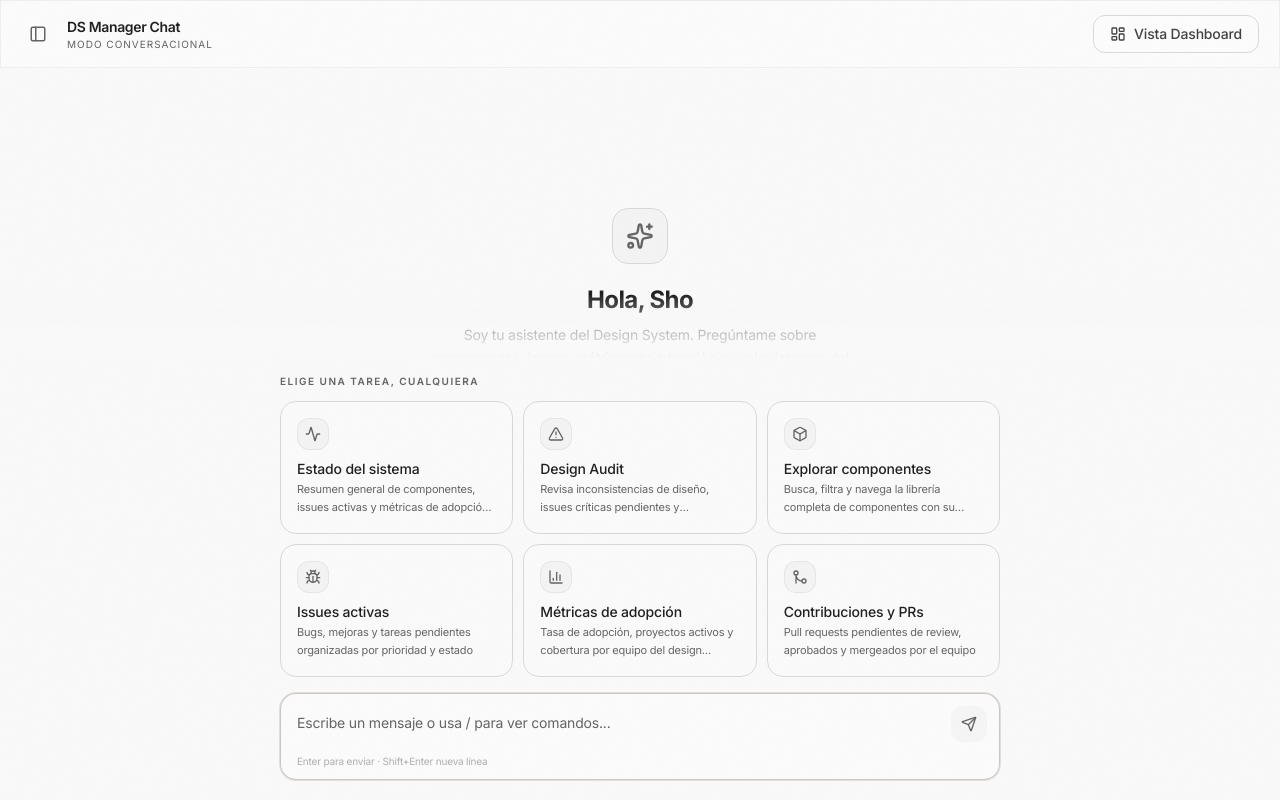
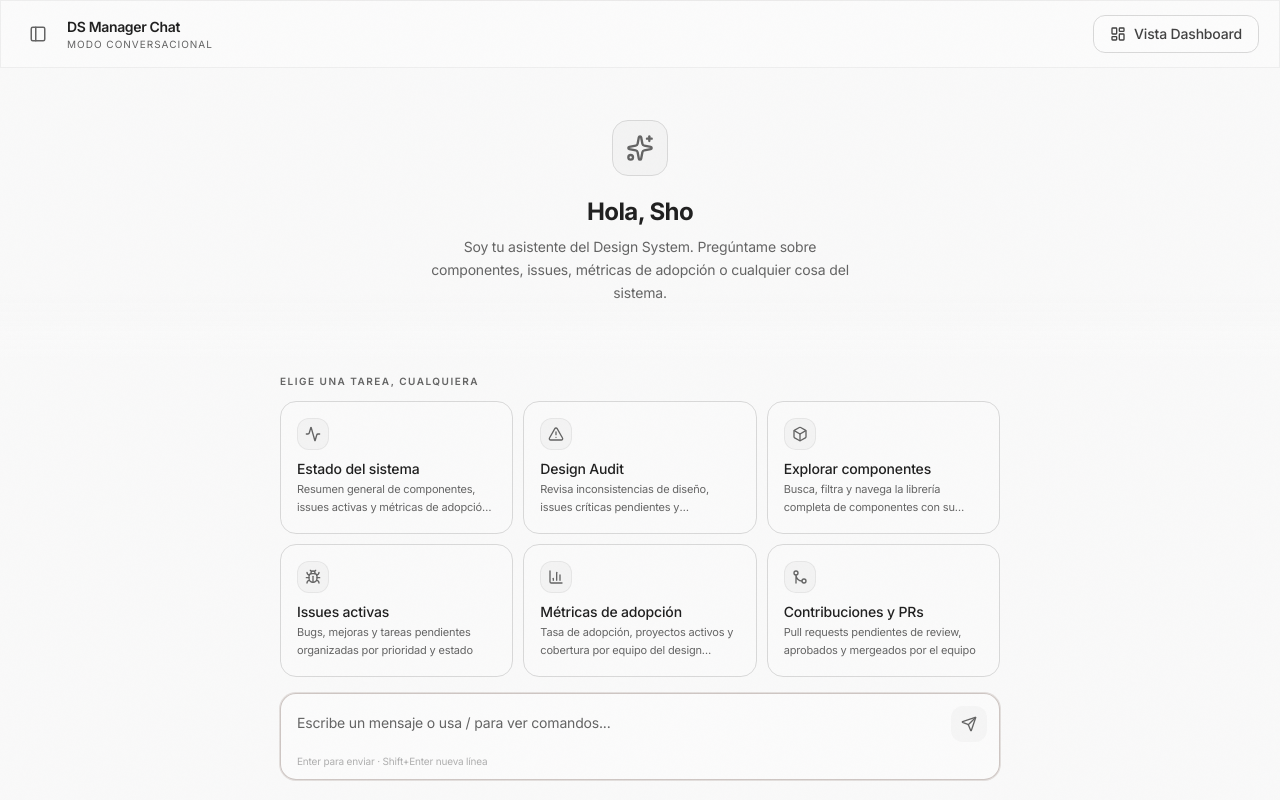
Before and after one commit to johanvillalbab/design-system-manager, a Vue app: page / in a window 1280 px wide. Built offline with nearby package versions, Linux system fonts and the light colour scheme.

Commit message:
fix: remove scroll from empty chat state
Use overflow-hidden + flex centering when no messages,
switch to overflow-y-auto only when conversation is active.

Co-authored-by: Cursor <cursoragent@cursor.com>

```diff
--- a/src/pages/ChatView.vue
+++ b/src/pages/ChatView.vue
@@ -178,13 +178,14 @@ function formatTime(date: Date): string {
       <!-- Chat messages area -->
       <div
         ref="messagesContainer"
-        class="flex-1 overflow-y-auto relative z-[1]"
+        class="flex-1 relative z-[1]"
+        :class="chatStore.hasMessages ? 'overflow-y-auto' : 'overflow-hidden flex items-center justify-center'"
       >
-        <div class="max-w-3xl mx-auto px-6 py-8">
+        <div class="max-w-3xl mx-auto px-6" :class="chatStore.hasMessages ? 'py-8' : ''">
           <!-- Empty state -->
           <div
             v-if="!chatStore.hasMessages"
-            class="flex flex-col items-center justify-center min-h-[50vh]"
+            class="flex flex-col items-center justify-center"
           >
             <div class="text-center animate-fade-up">
               <div class="w-14 h-14 rounded-2xl bg-surface-700/60 border border-border flex items-center justify-center mx-auto mb-5">
```
